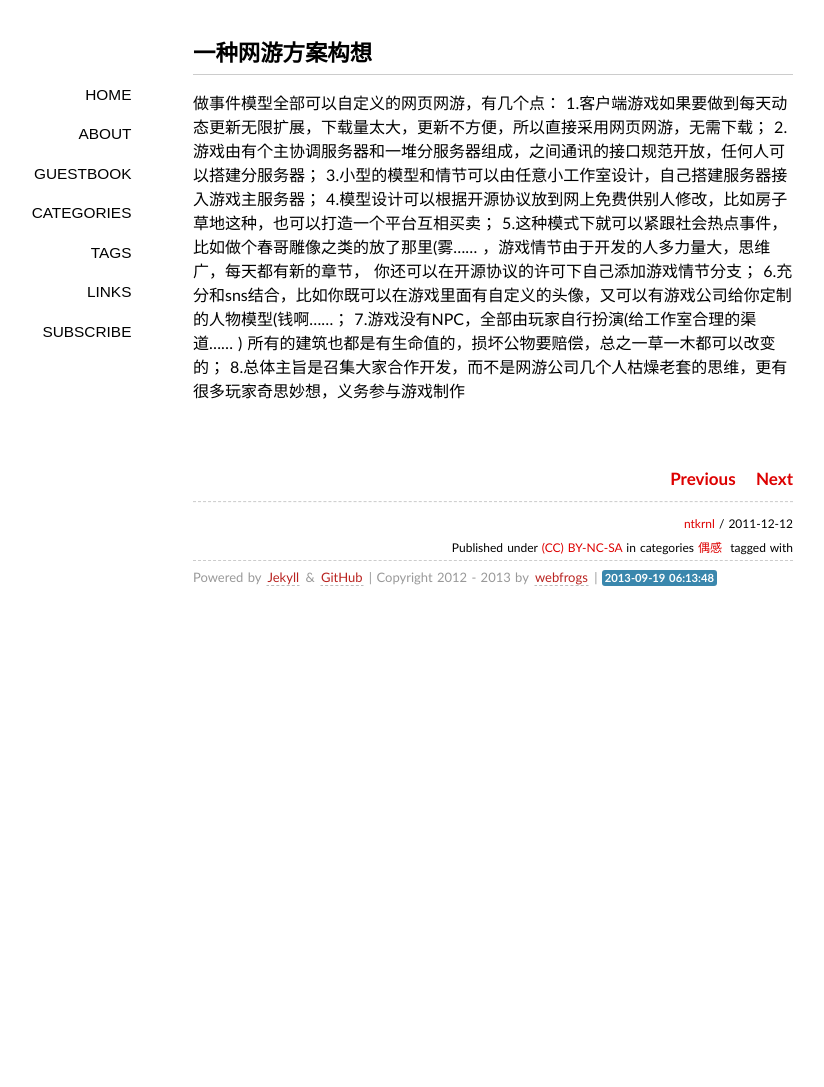
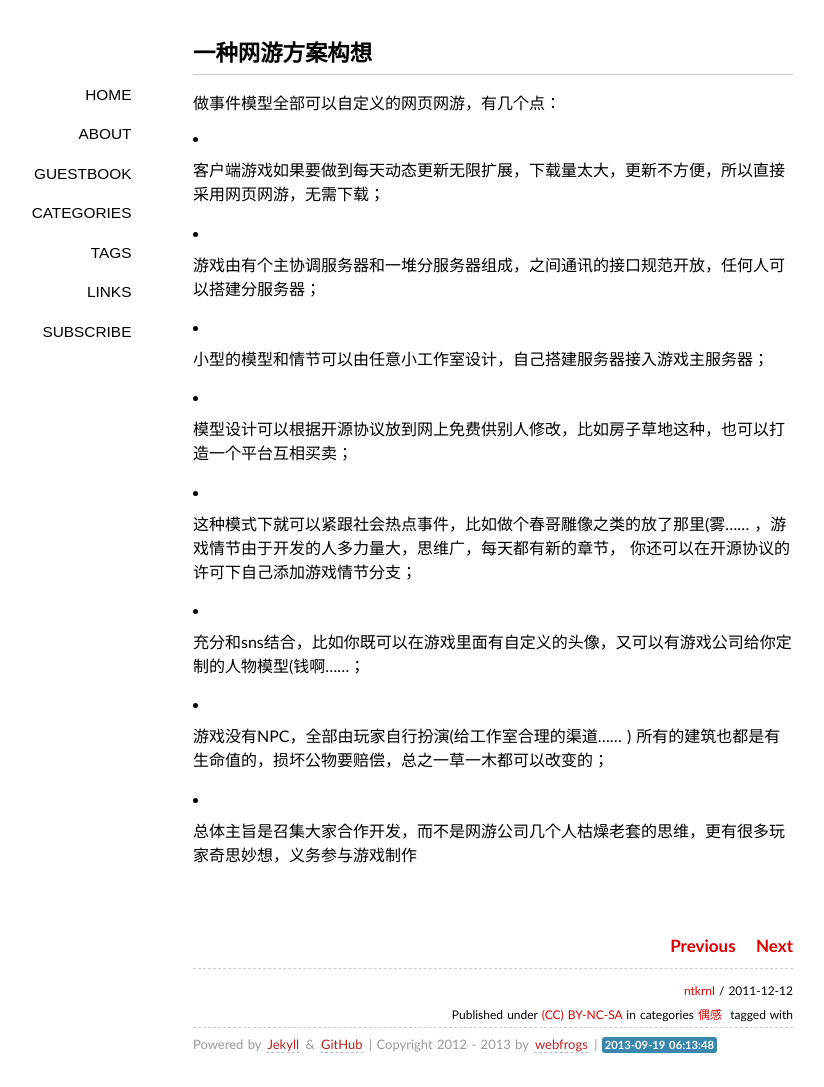
Before and after one commit to ntkrnl/ntkrnl.github.io, a Jekyll site: the page built from _posts/2011-12-12-concept-of-a-scheme-for-online-games.markdown, in a window 1280 px wide. Shown: the whole page, without its empty margins (147-971 px from the left). Built offline with Jekyll 4.4.1, drawn with Linux system fonts in a browser that asks for light colours; some web fonts are replaced; Markdown is read by kramdown in place of the engine named in the settings; comment, search, counter and statistics services are not loaded; before the commit the page ends 900 px from its top, so only the background shows below that.

Commit message:
Update 2011-12-12-concept-of-a-scheme-for-online-games.markdown

```diff
--- a/_posts/2011-12-12-concept-of-a-scheme-for-online-games.markdown
+++ b/_posts/2011-12-12-concept-of-a-scheme-for-online-games.markdown
@@ -10,12 +10,22 @@ categories:
 - 偶感
 ---
 
+
 做事件模型全部可以自定义的网页网游，有几个点：
-1.客户端游戏如果要做到每天动态更新无限扩展，下载量太大，更新不方便，所以直接采用网页网游，无需下载；
-2.游戏由有个主协调服务器和一堆分服务器组成，之间通讯的接口规范开放，任何人可以搭建分服务器；
-3.小型的模型和情节可以由任意小工作室设计，自己搭建服务器接入游戏主服务器；
-4.模型设计可以根据开源协议放到网上免费供别人修改，比如房子草地这种，也可以打造一个平台互相买卖；
-5.这种模式下就可以紧跟社会热点事件，比如做个春哥雕像之类的放了那里(雾…… ，游戏情节由于开发的人多力量大，思维广，每天都有新的章节， 你还可以在开源协议的许可下自己添加游戏情节分支；
-6.充分和sns结合，比如你既可以在游戏里面有自定义的头像，又可以有游戏公司给你定制的人物模型(钱啊……；
-7.游戏没有NPC，全部由玩家自行扮演(给工作室合理的渠道…… ) 所有的建筑也都是有生命值的，损坏公物要赔偿，总之一草一木都可以改变的；
-8.总体主旨是召集大家合作开发，而不是网游公司几个人枯燥老套的思维，更有很多玩家奇思妙想，义务参与游戏制作
+
+
+- 客户端游戏如果要做到每天动态更新无限扩展，下载量太大，更新不方便，所以直接采用网页网游，无需下载；
+
+- 游戏由有个主协调服务器和一堆分服务器组成，之间通讯的接口规范开放，任何人可以搭建分服务器；
+
+- 小型的模型和情节可以由任意小工作室设计，自己搭建服务器接入游戏主服务器；
+
+- 模型设计可以根据开源协议放到网上免费供别人修改，比如房子草地这种，也可以打造一个平台互相买卖；
+
+- 这种模式下就可以紧跟社会热点事件，比如做个春哥雕像之类的放了那里(雾…… ，游戏情节由于开发的人多力量大，思维广，每天都有新的章节， 你还可以在开源协议的许可下自己添加游戏情节分支；
+
+- 充分和sns结合，比如你既可以在游戏里面有自定义的头像，又可以有游戏公司给你定制的人物模型(钱啊……；
+
+- 游戏没有NPC，全部由玩家自行扮演(给工作室合理的渠道…… ) 所有的建筑也都是有生命值的，损坏公物要赔偿，总之一草一木都可以改变的；
+
+- 总体主旨是召集大家合作开发，而不是网游公司几个人枯燥老套的思维，更有很多玩家奇思妙想，义务参与游戏制作
```
